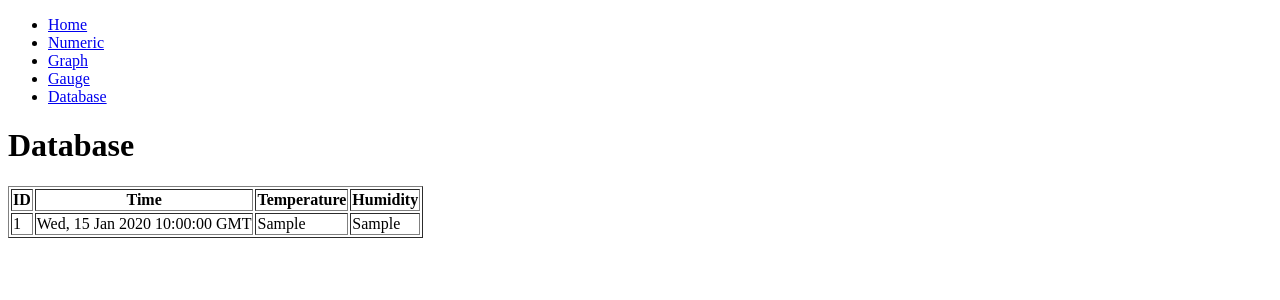
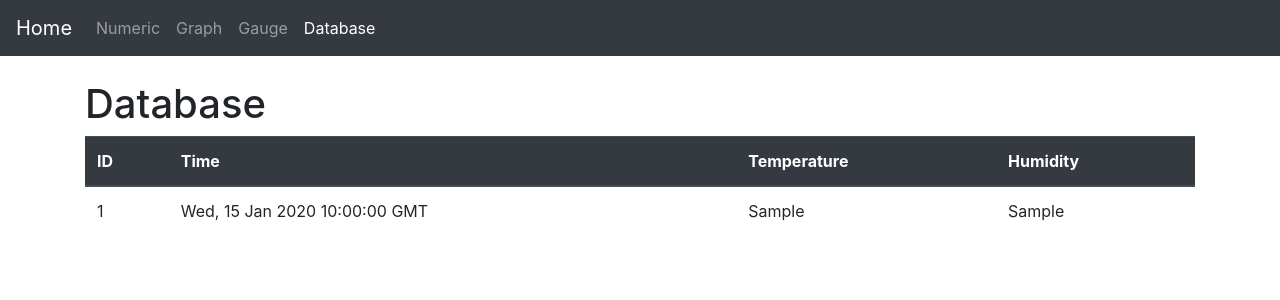
Before and after one commit to alexanderzichacek/poit_final, a Flask app: page /database in a window 1280 px wide. Shown: the top 300 px of the page. Run offline with Flask 3, Linux system fonts and the light colour scheme; tables that the repository leaves empty or names only in its code hold one stand-in row (values such as "Sample post"); some libraries are stand-ins or nearby versions.

Commit message:
change appearance

```diff
--- a/templates/database.html
+++ b/templates/database.html
@@ -6,34 +6,69 @@
   <meta name="viewport"
     content="width=device-width, initial-scale=1.0">
   <title>Database</title>
+  <!-- Bootstrap CSS -->
+  <link rel="stylesheet"
+    href="https://stackpath.bootstrapcdn.com/bootstrap/4.5.2/css/bootstrap.min.css">
 </head>
 
 <body>
-  <nav>
-    <ul>
-      <li><a href="/">Home</a></li>
-      <li><a href="/numeric">Numeric</a></li>
-      <li><a href="/graph">Graph</a></li>
-      <li><a href="/gauge">Gauge</a></li>
-      <li><a href="/database">Database</a></li>
+  <nav class="navbar navbar-expand-lg navbar-dark bg-dark">
+    <a class="navbar-brand"
+      href="/">Home</a>
+    <button class="navbar-toggler"
+      type="button"
+      data-toggle="collapse"
+      data-target="#navbarNav"
+      aria-controls="navbarNav"
+      aria-expanded="false"
+      aria-label="Toggle navigation">
+      <span class="navbar-toggler-icon"></span>
+    </button>
+    <div class="collapse navbar-collapse"
+      id="navbarNav">
+      <ul class="navbar-nav">
+        <li class="nav-item">
+          <a class="nav-link"
+            href="/numeric">Numeric</a>
+        </li>
+        <li class="nav-item">
+          <a class="nav-link"
+            href="/graph">Graph</a>
+        </li>
+        <li class="nav-item">
+          <a class="nav-link"
+            href="/gauge">Gauge</a>
+        </li>
+        <li class="nav-item active">
+          <a class="nav-link"
+            href="/database">Database</a>
+        </li>
       </ul>
+    </div>
   </nav>
 
+  <div class="container mt-4">
     <h1>Database</h1>
 
-  <table border="1">
-    <thead>
+    <table class="table">
+      <thead class="thead-dark">
         <tr>
-        <th>ID</th>
-        <th>Time</th>
-        <th>Temperature</th>
-        <th>Humidity</th>
+          <th scope="col">ID</th>
+          <th scope="col">Time</th>
+          <th scope="col">Temperature</th>
+          <th scope="col">Humidity</th>
         </tr>
       </thead>
       <tbody id="data-table">
         <!-- Data will be dynamically inserted here -->
       </tbody>
     </table>
+  </div>
+
+  <!-- Bootstrap JS -->
+  <script src="https://code.jquery.com/jquery-3.5.1.slim.min.js"></script>
+  <script src="https://cdn.jsdelivr.net/npm/@popperjs/core@2.5.4/dist/umd/popper.min.js"></script>
+  <script src="https://stackpath.bootstrapcdn.com/bootstrap/4.5.2/js/bootstrap.min.js"></script>
 
   <script>
     document.addEventListener("DOMContentLoaded", function () {
```
Lines whose indentation alone changed are shown as unchanged.
